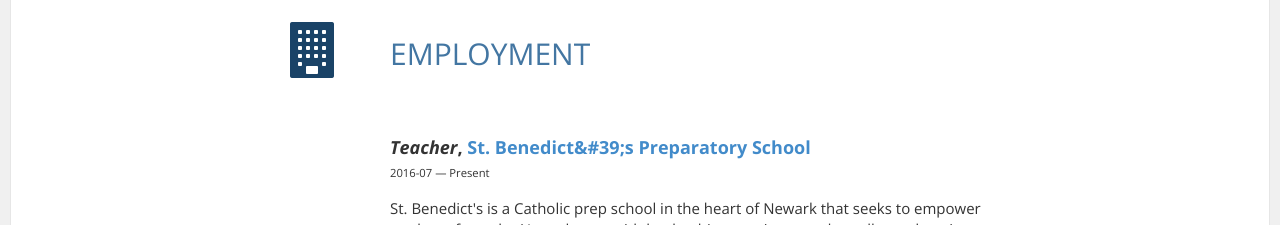
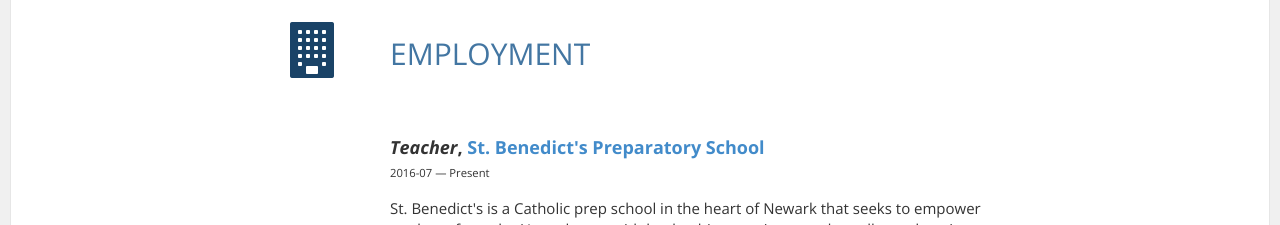
Before and after one commit to emcfarland/emcfarland.github.io, a plain HTML site: page templates/index.html in a window 1280 px wide. Shown: the part 940-1165 px from the top of the page. Drawn offline with nearby package versions, Linux system fonts and the light colour scheme.

Commit message:
Update index.html

```diff
--- a/templates/index.html
+++ b/templates/index.html
@@ -370,7 +370,7 @@
                     <div>
                          <h3><em>Teacher</em>,
 
-    <a href="www.sbp.org">St. Benedict&amp;#39;s Preparatory School</a>
+    <a href="www.sbp.org">St. Benedict's Preparatory School</a>
 
     </h3>
  <span class="tenure">2016-07 — Present</span>
```
